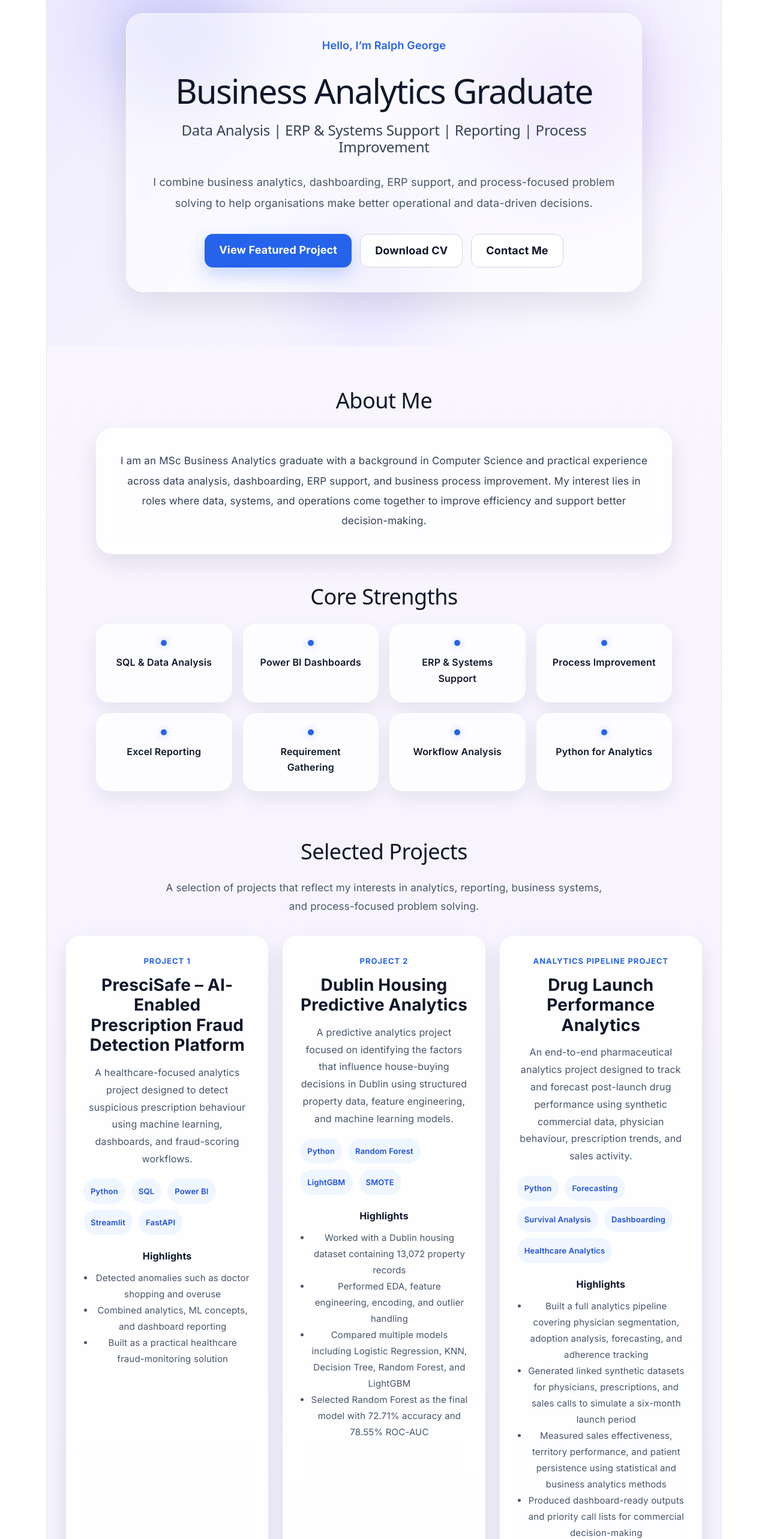
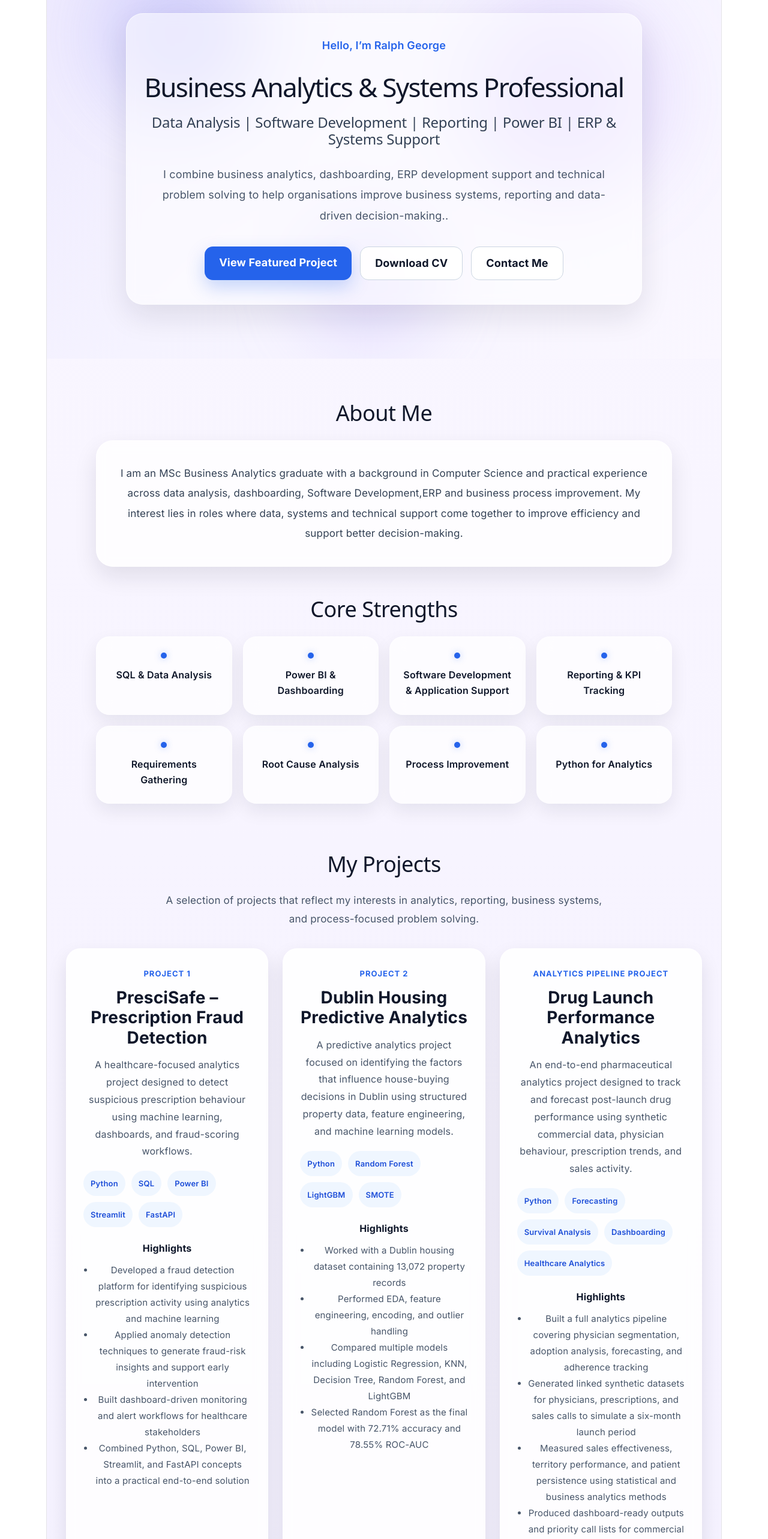
Before and after one commit to RalphRGT/ralph-portfolio, a React (Vite) app: page / in a window 1280 px wide. Shown: the part 160-2726 px from the top of the page at 60% size. Built offline with nearby package versions, Linux system fonts and the light colour scheme.

Commit message:
Update portfolio content and CV

```diff
--- a/src/App.jsx
+++ b/src/App.jsx
@@ -3,21 +3,15 @@ import cvFile from "./assets/Ralph George CV.pdf";
 function App() {
   const strengths = [
   "SQL & Data Analysis",
-    "Power BI Dashboards",
-    "ERP & Systems Support",
+  "Power BI & Dashboarding",
+  "Software Development & Application Support",
+  "Reporting & KPI Tracking",
+  "Requirements Gathering",
+  "Root Cause Analysis",
   "Process Improvement",
-    "Excel Reporting",
-    "Requirement Gathering",
-    "Workflow Analysis",
   "Python for Analytics",
 ];
 
-  const experienceHighlights = [
-    "Analysed sales and inventory data using Excel and SQL to support business operations and stock decisions.",
-    "Built dashboards for monthly performance insights and stock planning in a live retail environment.",
-    "Supported ERP troubleshooting, requirements analysis, and functional improvement across business processes.",
-    "Resolved 50+ technical issues and contributed to a 20% reduction in downtime.",
-  ];
 
   return (
     <div
@@ -184,13 +178,13 @@ function App() {
 
     <h1
   style={{
-        fontSize: window.innerWidth <= 768 ? "34px" : "56px",
+    fontSize: window.innerWidth <= 768 ? "28px" : "44px",
     lineHeight: window.innerWidth <= 768 ? "1.2" : "1.1",
     marginBottom: "20px",
     color: "#0f172a",
   }}
 >
-      Business Analytics Graduate
+  Business Analytics & Systems Professional
 </h1>
 
     <h2
@@ -201,7 +195,7 @@ function App() {
         color: "#334155",
       }}
     >
-      Data Analysis | ERP & Systems Support | Reporting | Process Improvement
+      Data Analysis | Software Development | Reporting | Power BI | ERP & Systems Support
     </h2>
 
     <p
@@ -213,8 +207,8 @@ function App() {
         color: "#475569",
       }}
     >
-      I combine business analytics, dashboarding, ERP support, and process-focused problem solving
-      to help organisations make better operational and data-driven decisions.
+      I combine business analytics, dashboarding, ERP development support
+      and technical problem solving to help organisations improve business systems, reporting and data-driven decision-making..
     </p>
 
     <div
@@ -260,9 +254,9 @@ function App() {
   <div style={mainCardStyle} className="card-hover">
     <p style={bodyTextStyle}>
       I am an MSc Business Analytics graduate with a background in Computer Science
-      and practical experience across data analysis, dashboarding, ERP support,
+      and practical experience across data analysis, dashboarding, Software Development,ERP
       and business process improvement. My interest lies in roles where data,
-      systems, and operations come together to improve efficiency and support
+      systems and technical support come together to improve efficiency and support
       better decision-making.
     </p>
   </div>
@@ -318,7 +312,7 @@ function App() {
     margin: "0 auto",
   }}
 >
-  <h2 style={sectionHeadingStyle}>Selected Projects</h2>
+  <h2 style={sectionHeadingStyle}>My Projects</h2>
 
   <p
     style={{
@@ -346,7 +340,7 @@ function App() {
       <p style={projectLabelStyle}>Project 1</p>
 
       <h3 style={projectTitleStyle}>
-        PresciSafe – AI-Enabled Prescription Fraud Detection Platform
+        PresciSafe – Prescription Fraud Detection
       </h3>
 
       <p style={projectTextStyle}>
@@ -365,9 +359,10 @@ function App() {
       <div style={{ marginTop: "22px" }}>
         <p style={miniInfoTitleStyle}>Highlights</p>
         <ul style={compactListStyle}>
-          <li>Detected anomalies such as doctor shopping and overuse</li>
-          <li>Combined analytics, ML concepts, and dashboard reporting</li>
-          <li>Built as a practical healthcare fraud-monitoring solution</li>
+  <li>Developed a fraud detection platform for identifying suspicious prescription activity using analytics and machine learning</li>
+  <li>Applied anomaly detection techniques to generate fraud-risk insights and support early intervention</li>
+  <li>Built dashboard-driven monitoring and alert workflows for healthcare stakeholders</li>
+  <li>Combined Python, SQL, Power BI, Streamlit, and FastAPI concepts into a practical end-to-end solution</li>
 </ul>
       </div>
     </div>
@@ -454,31 +449,6 @@ function App() {
       gap: "20px",
     }}
   >
-    <div className="card-hover" style={cardStyle}>
-      <p
-        style={{
-          fontSize: "14px",
-          fontWeight: "700",
-          textTransform: "uppercase",
-          color: "#2563eb",
-          marginBottom: "8px",
-        }}
-      >
-        Co-Founder, Business Systems Analyst
-      </p>
-      <h3 style={cardTitleStyle}>Concours Fashions</h3>
-      <p style={smallTextStyle}>
-        Worked across Business analysis, inventory planning, dashboards and POS-related
-        decision support in a live retail setting.
-      </p>
-
-      <ul style={listStyle}>
-        <li>Used Excel and SQL to support sales and stock decisions</li>
-        <li>Built dashboards for monthly performance and stock planning</li>
-        <li>Supported POS and inventory system implementation decisions</li>
-        <li>Contributed to pricing, vendor coordination, and seasonal planning</li>
-      </ul>
-    </div>
 
     <div className="card-hover" style={cardStyle}>
       <p
@@ -494,15 +464,14 @@ function App() {
       </p>
       <h3 style={cardTitleStyle}>Coral Business Solutions</h3>
       <p style={smallTextStyle}>
-        Supported ERP-related workflows through troubleshooting, requirements analysis,
-        SQL-based data work, and Power BI reporting.
+  Worked within the ERP development team to support application maintenance, software enhancements, SQL-based troubleshooting, and business systems improvement across enterprise workflows.
 </p>
 
 <ul style={listStyle}>
-        <li>Resolved 50+ technical issues and helped reduce downtime by 20%</li>
-        <li>Translated business requirements into ERP functional specifications</li>
-        <li>Built SQL-based data systems for operational and reporting needs</li>
-        <li>Created Power BI dashboards to highlight inefficiencies and insights</li>
+  <li>Resolved 50+ technical and functional ERP issues, helping improve application reliability and reduce downtime</li>
+  <li>Converted business requirements into ERP functional specifications and software enhancement needs</li>
+  <li>Wrote and executed SQL queries for troubleshooting, data validation, and reporting support</li>
+  <li>Contributed to ERP module maintenance and interface improvements using Java and HTML-based components</li>
 </ul>
     </div>
   </div>
```
Also changed, not shown: 1 other file (tests, documents, lock files or other folders). Lines whose indentation alone changed are shown as unchanged.
